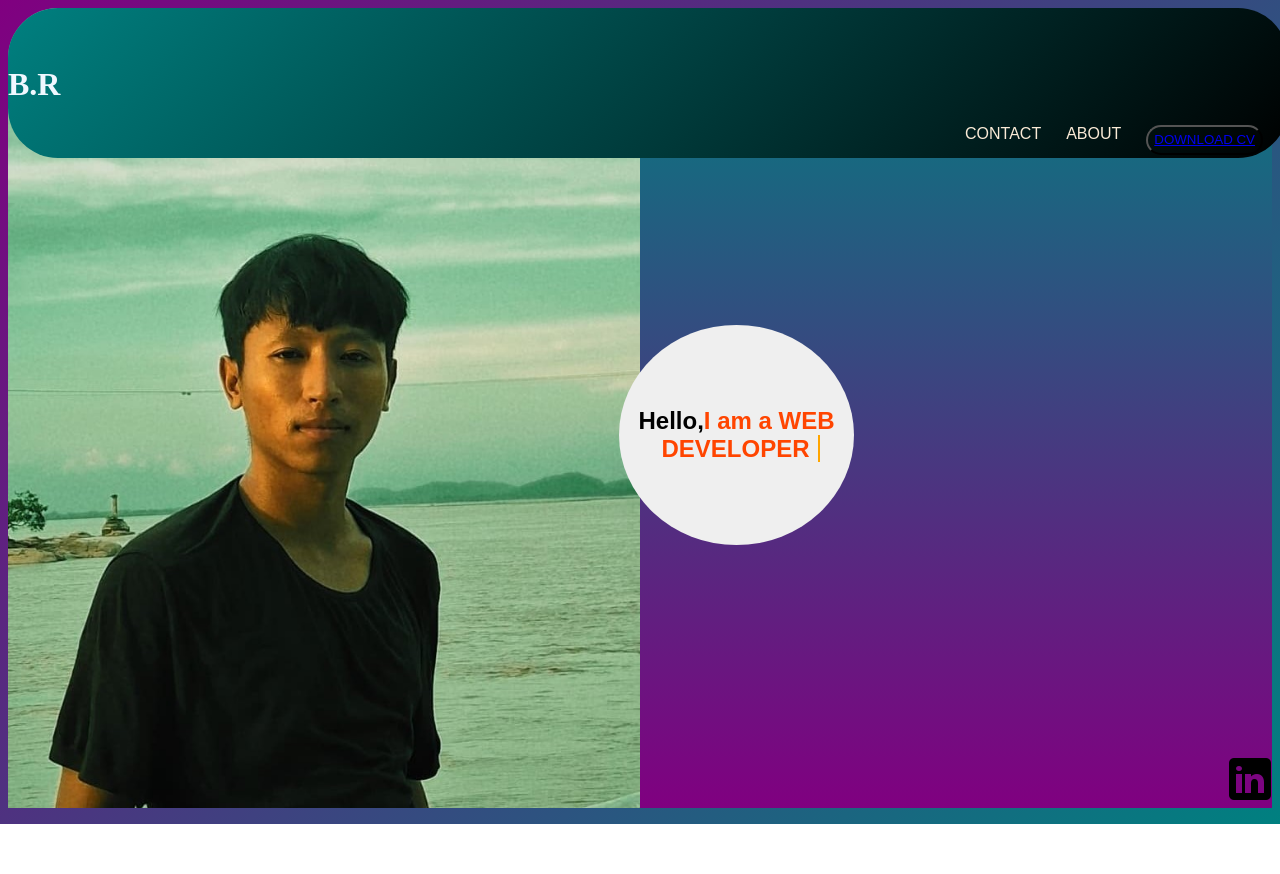
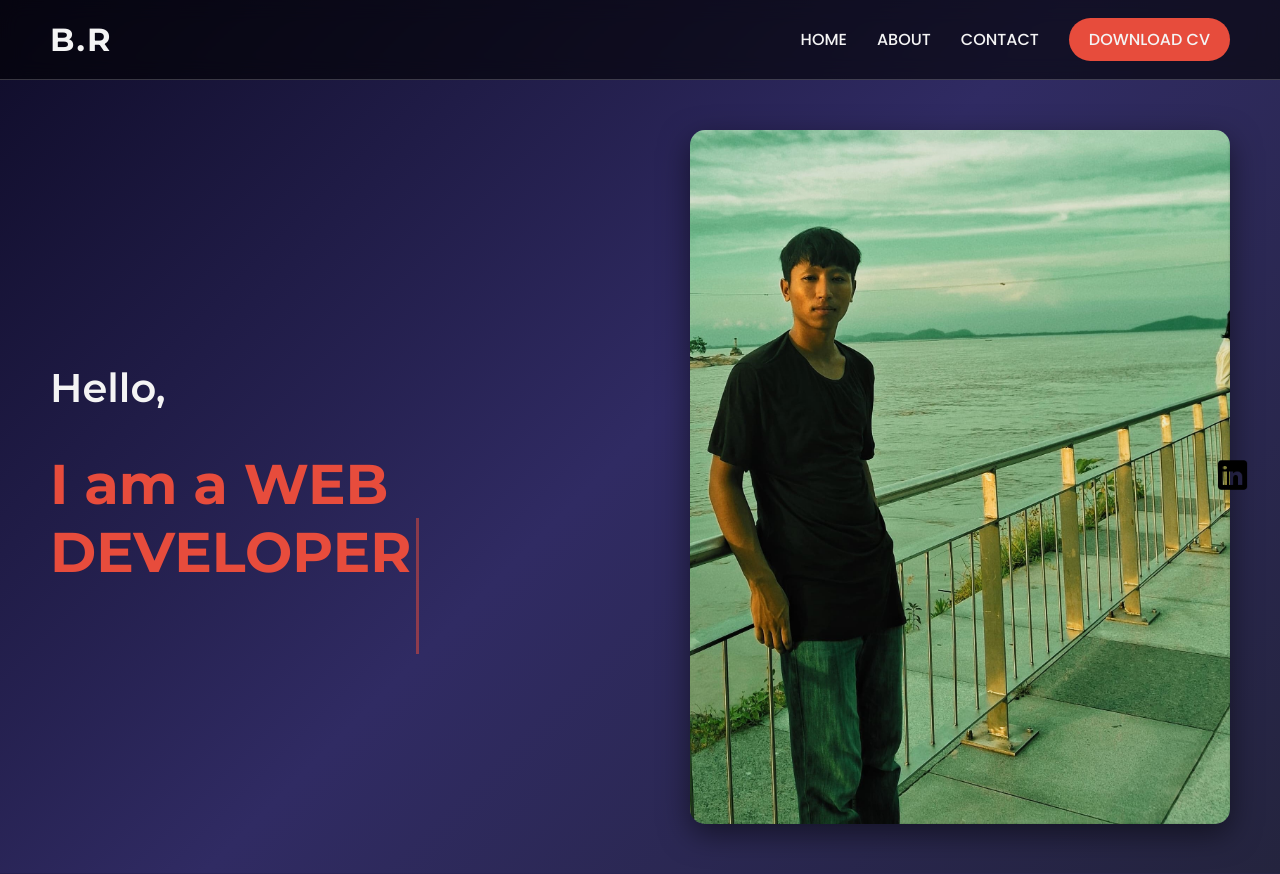
Before and after one commit to VilyRony258369/BekiRabhaCV, a plain HTML site: page index.html in a window 1280 px wide. Before the commit the page ends 824 px from the top, so only its background shows below. Drawn offline with Linux system fonts and the light colour scheme.

Commit message:
Add files via upload

```diff
--- a/index.html
+++ b/index.html
@@ -1,202 +1,349 @@
 <!DOCTYPE html>
 <html>
 <head>
-        <title>Bio website</title>
+    <title>Beki Rabha - Portfolio</title>
+    <link href="https://fonts.googleapis.com/css2?family=Montserrat:wght@400;600;700&family=Poppins:wght@400;500;600&display=swap" rel="stylesheet">
     <style>
-            body{
-                background:linear-gradient(-45deg,teal,purple);
-                animation: animate 15s ease infinite;
+        :root {
+            --primary-bg: linear-gradient(135deg, #0f0c29, #302b63, #24243e); /* Darker, more sophisticated gradient */
+            --secondary-bg: linear-gradient(135deg, #1f4037, #99f2c8); /* A complementary gradient */
+            --text-light: #f4f4f4;
+            --text-accent: #e74c3c; /* A strong accent color */
+            --button-hover: #009688;
+            --border-color: rgba(255, 255, 255, 0.2);
         }
-            .div1{
+
+        body {
+            font-family: 'Montserrat', sans-serif;
+            margin: 0;
+            padding: 0;
+            background: var(--primary-bg);
+            animation: animateBackground 15s ease infinite;
+            color: var(--text-light);
+            overflow-x: hidden;
+        }
+
+        @keyframes animateBackground {
+            0% { background-position: 0% 50%; }
+            50% { background-position: 100% 50%; }
+            100% { background-position: 0% 50%; }
+        }
+
+        .header-section {
+            position: relative;
+            width: 100%;
+            padding: 20px 50px;
+            box-sizing: border-box;
+            background: rgba(0, 0, 0, 0.6);
+            backdrop-filter: blur(10px);
+            border-bottom: 1px solid var(--border-color);
+            display: flex;
+            justify-content: space-between;
+            align-items: center;
+            z-index: 1000;
+        }
+
+        .logo {
+            color: var(--text-light);
+            font-size: 2em;
+            font-weight: 700;
+            text-transform: uppercase;
+            letter-spacing: 2px;
+        }
+
+        .nav-list {
+            list-style: none;
+            margin: 0;
+            padding: 0;
+            display: flex;
+            align-items: center;
+        }
+
+        .nav-item {
+            margin-left: 30px;
+        }
+
+        .nav-link, .download-cv-btn {
+            color: var(--text-light);
+            text-decoration: none;
+            text-transform: uppercase;
+            font-family: 'Poppins', sans-serif;
+            font-weight: 500;
+            padding: 8px 0;
+            position: relative;
+            transition: color 0.3s ease;
+        }
+
+        .nav-link::after {
+            content: '';
+            height: 2px;
+            width: 0;
+            background: var(--button-hover);
             position: absolute;
-                height: 150px;
-                width:100%;
-                border-radius: 50px;
-                background:linear-gradient(-45deg,black,teal);
+            left: 0;
+            bottom: 0;
+            transition: width 0.5s ease;
         }
-            .hc{
-                color: aliceblue;
-                text-transform: uppercase;
-                float:center;
+
+        .nav-link:hover::after {
+            width: 100%;
         }
-            .but1{
-                font:bolder;
-                position:relative;
-                color:white;
-                background: transparent;
-                border-color: transparent;
-                float:right;
-                text-transform: uppercase;
+
+        .nav-link:hover {
+            color: var(--button-hover);
+        }
+
+        .download-cv-btn {
+            background: var(--text-accent);
+            border: none;
+            border-radius: 25px;
+            padding: 10px 20px;
+            margin-left: 30px;
             cursor: pointer;
-                flex:auto;
-                padding-bottom: 10px;
-                display:inline-flex;
-                margin-right: 25px;
-                font-family: 'Poppins',sans-serif;
+            transition: background 0.3s ease, transform 0.2s ease;
         }
-            .but2{
-                height: 30px;
-                color:white;
-                background: transparent;
-                float:right;
-                border-radius: 20px;
-                text-transform:uppercase ;
-                display: inline-block;
-                margin-right: 25px;
-                font-family: 'Poppins',sans-serif;
+
+        .download-cv-btn:hover {
+            background: darken(var(--text-accent), 10%);
+            transform: translateY(-2px);
         }
-            .but1::after{
-                content:'';
-                height: 3px;
-                width:0;
-                background:#009688;
-                position:absolute;
-                left: 0;
-                bottom:0;
-                transition: 0.5s;
+
+        .hero-section {
+            display: flex;
+            min-height: calc(100vh - 90px); /* Adjust based on header height */
+            align-items: center;
+            justify-content: center;
+            padding: 50px;
+            box-sizing: border-box;
+            position: relative;
+            overflow: hidden;
         }
-            .but1:hover::after{
-                width: 100%;
 
+        .hero-content {
+            flex: 1;
+            padding-right: 50px;
+            max-width: 600px;
         }
-            .bgCV{
-                background-image: url("CV.jpg");
-                background-size:cover;
-                height: 100vh;
-                width: 100%;
-                border-top-left-radius: 50px;
-                border-top-right-radius: 50px;
+
+        .greeting {
+            font-size: 2.5em;
+            font-weight: 600;
+            margin-bottom: 10px;
+            color: var(--text-light);
         }
-            .bg1{
-               float:right;
-               height: 100vh;
-               width: 50%;
-               background:linear-gradient(teal,purple);
-                border-top-right-radius: 50px;
+
+        .animated-profession {
+            font-size: 3.5em;
+            font-weight: 700;
+            color: var(--text-accent);
+            min-height: 1.2em; /* Ensure consistent height */
         }
-            .div4{
+
+        .animated-profession span {
             position: relative;
+        }
+
+        .animated-profession span::before {
+            content: "My Name is Beki Rabha";
+            color: var(--text-accent);
+            animation: wordsAnim 20s infinite;
+        }
+
+        .animated-profession span::after {
+            content: "";
+            position: absolute;
+            width: calc(100% + 8px);
+            height: 100%;
+            background-color: var(--primary-bg); /* Match background for smooth typing effect */
+            border-left: 3px solid var(--text-accent);
+            right: -8px;
+            animation: cursorBlink 0.7s infinite, typingAnim 20s steps(26) infinite;
+        }
+
+        @keyframes cursorBlink {
+            0%, 100% { border-left-color: var(--text-accent); }
+            50% { border-left-color: transparent; }
+        }
+
+        @keyframes wordsAnim {
+            0%, 20% { content: "My Name is Beki Rabha"; }
+            21%, 40% { content: "I am a WEB DEVELOPER"; }
+            41%, 60% { content: "I am a SOFTWARE DEVELOPER"; }
+            61%, 80% { content: "I am an ANDROID DEVELOPER"; }
+            81%, 100% { content: "Let's build something great!"; }
+        }
+
+        @keyframes typingAnim {
+            0%, 5%, 20%, 25%, 40%, 45%, 60%, 65%, 80%, 85%, 100% { width: 0; }
+            10%, 15%, 30%, 35%, 50%, 55%, 70%, 75%, 90%, 95% { width: calc(100% + 8px); }
+        }
+
+        .hero-image {
+            flex: 1;
             display: flex;
             justify-content: center;
             align-items: center;
+            padding-left: 50px;
         }
-            .Middle{
-                font-size: 24px;
-                font-weight: 600;
-                min-width: 235px;
-                border-radius: 60%;
-                border-color: transparent;
-                height: 220px;
-                width:200px;
-                color: black;
-                background-color:linear-gradient(teal,purple);
+
+        .hero-image img {
+            max-width: 100%;
+            height: auto;
+            border-radius: 15px; /* Slightly rounded corners */
+            box-shadow: 0 10px 30px rgba(0, 0, 0, 0.5);
+            transition: transform 0.5s ease-in-out;
         }
-            .div4{
-                align-items: center;
-                float:center;
+
+        .hero-image img:hover {
+            transform: scale(1.03);
+        }
+
+        .social-links {
+            position: absolute;
+            right: 30px;
+            top: 50%;
+            transform: translateY(-50%);
+            display: flex;
+            flex-direction: column;
+            gap: 20px;
+        }
+
+        .social-link img {
+            width: 35px;
+            height: 35px;
+            transition: transform 0.3s ease;
+        }
+
+        .social-link img:hover {
+            transform: scale(1.15);
+        }
+
+        /* Responsive Design */
+        @media (max-width: 992px) {
+            .header-section {
+                padding: 15px 30px;
+            }
+            .nav-item {
+                margin-left: 20px;
+            }
+            .download-cv-btn {
+                padding: 8px 15px;
+            }
+            .hero-section {
+                flex-direction: column-reverse; /* Image above text on smaller screens */
+                text-align: center;
+                padding: 30px;
+            }
+            .hero-content {
+                padding-right: 0;
+                margin-bottom: 40px;
+            }
+            .animated-profession {
+                font-size: 2.5em;
+            }
+            .hero-image {
+                padding-left: 0;
+                margin-bottom: 30px;
+            }
+            .social-links {
+                position: static;
+                transform: none;
+                flex-direction: row;
                 justify-content: center;
-                right:-250px;
-                bottom: -200px;
+                margin-top: 40px;
             }
-            .Middle span{
-                position: relative;
-            }
-            .Middle span::before{
-                content: "My Name is Beki Rabha";
-                color: orangered;
-                animation: wordr 20s infinite;
-            }
-            .Middle span::after{
-                content: "";
-                position: relative;
-                width: calc(100% + 8px);
-                height: 100%;
-                background-color: aqua;
-                border-left: 2px solid orange;
-                right:-8px;
-                animation:typing 50s,steps(26) infinite;
-            }
-            @keyframes cursor {
-                to{
-                    border-left: 2px solid black;
+            .social-link {
+                margin: 0 15px;
             }
         }
-            @keyframes wordr{
-                0%,20%{
-                    content:"My Name is Beki Rabha" ;
-                }21%,40%{
-                    content: "I am a WEB DEVELOPER";
-                }41%,80%{
-                    content: "I am a SOFTWARE DEVELOPER";
-                }81%,100%{
-                    content: "I am an ANDROID DEVELOPER";
+
+        @media (max-width: 768px) {
+            .header-section {
+                flex-direction: column;
+                padding: 15px 20px;
+            }
+            .nav-list {
+                margin-top: 15px;
+                flex-wrap: wrap;
+                justify-content: center;
+            }
+            .nav-item {
+                margin: 5px 10px;
+            }
+            .download-cv-btn {
+                margin-top: 10px;
+                margin-left: 0;
+            }
+            .logo {
+                font-size: 1.8em;
+            }
+            .greeting {
+                font-size: 2em;
+            }
+            .animated-profession {
+                font-size: 2em;
             }
         }
-            @keyframes typing{
-                10%,15%,30%,35%,50%,55%,70%,75%,90%,95%{
-                    width: 0;
+
+        @media (max-width: 480px) {
+            .header-section {
+                padding: 10px 15px;
             }
-                5%,20%,25%,40%,45%,65%,80%,85%{
-                    width: calc(100% + 8px);
+            .logo {
+                font-size: 1.5em;
+            }
+            .nav-list {
+                flex-direction: column;
+                align-items: center;
+            }
+            .nav-item {
+                margin: 8px 0;
+            }
+            .download-cv-btn {
+                width: 100%;
+                box-sizing: border-box;
+            }
+            .greeting {
+                font-size: 1.5em;
+            }
+            .animated-profession {
+                font-size: 1.5em;
+            }
+            .social-link img {
+                width: 30px;
+                height: 30px;
             }
         }
-            @keyframes animate{
-                0%{
-                    background-position: 0 50%;
-                }
-                50%{
-                    background-position: 100% 50%;
-                }
-                100%{
-                    background-position: 0 50%;
-                }
-            }
-            .div5{
-                background:transparent;
-                position:absolute;
-                height:100%;
-                width: 5%;
-                right: 10px;
-                color: white;
-                float: right;
-                right: -0.1%;
-                align-content:flex-end;
-                margin-bottom: 10px;
-            }
-            .but3{
-                margin-bottom: 10px;
-                position: relative;
-                height: 3%;
-                width: 2%;
-                background: transparent;
-                border-color: transparent;
-                cursor: pointer;
-            }
-
 
     </style>
 </head>
 <body>
-        <div class="div3">
-        <div class="bgCV">
-            <div class="bg1"></div>
+    <div class="header-section">
+        <div class="logo">B.R</div>
+        <ul class="nav-list">
+            <li class="nav-item"><a href="main.html" class="nav-link">Home</a></li>
+            <li class="nav-item"><a href="index2.html" class="nav-link">About</a></li>
+            <li class="nav-item"><a href="index3.html" class="nav-link">Contact</a></li>
+            <li><a href="https://drive.google.com/file/d/1vuoVe2kmrYGC_9bl4ZglkikX3lfY887B/view?usp=drivesdk" class="download-cv-btn" target="_blank">Download CV</a></li>
+        </ul>
+    </div>
 
-            <div class="div1">
-                <h1 class="hc">
-                    <br>
-                B.r</h1>
-                <button class="but2"><a href="https://drive.google.com/file/d/1vuoVe2kmrYGC_9bl4ZglkikX3lfY887B/view?usp=drivesdk">Download CV</a></button>
-                <li class="but1"><a href="index2.html" style="color: antiquewhite;text-decoration: none;">About</a></li>
-                <li class="but1"><a href="index3.html" style="color: antiquewhite;text-decoration: none;">Contact</a></li>
-                <div class="div4">
-                    <button class="Middle">Hello,<span></span></button>
+    <div class="hero-section">
+        <div class="hero-content">
+            <h2 class="greeting">Hello,</h2>
+            <h1 class="animated-profession"><span></span></h1>
         </div>
-            </div>      <div class="div5">
-               <button class="but3"><a href="https://in.linkedin.com/in/beki-rabha-16629b2b5?trk=people-guest_people_search-card"><img src="linkin.png"></a></button>
+        <div class="hero-image">
+             <!-- The image you provided will be displayed here -->
+            <img src="CV.jpg" alt="Beki Rabha Profile">
         </div>
+        <div class="social-links">
+            <a href="https://in.linkedin.com/in/beki-rabha-16629b2b5?trk=people-guest_people_search-card" target="_blank" class="social-link">
+                <img src="linkin.png" alt="LinkedIn">
+            </a>
+            <!-- Add more social media links here if you have them, e.g., GitHub, Twitter -->
+            <!-- <a href="#" target="_blank" class="social-link"><img src="github-icon.png" alt="GitHub"></a> -->
         </div>
-</div>
-    </p>
     </div>
 </body>
 </html>
```
Lines whose indentation alone changed are shown as unchanged.
